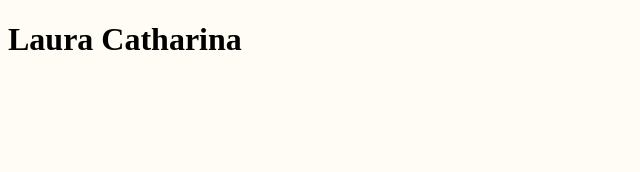
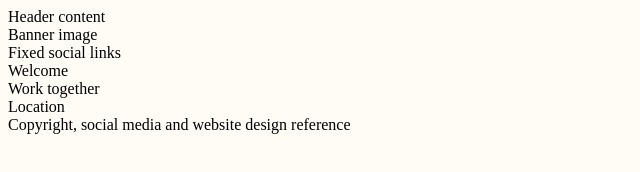
Before and after one commit to Tanjava/LauraCatharina, a plain HTML site: page index.html in a window 1280 px wide. Shown: the whole page, without its empty margins (0-640 px from the left). Drawn offline with Linux system fonts and the light colour scheme.

Commit message:
Add core structure for home page

```diff
--- a/index.html
+++ b/index.html
@@ -6,14 +6,43 @@
     <meta http-equiv="X-UA-Compatible" content="IE=edge">
     <meta name="viewport" content="width=device-width, initial-scale=1.0">
     <meta name="description" content="Laura Catharina - astroogy, spirituality & selfcare">
-    <meta name="keywords" content="astrology, spirituality, selfcare, feminine, wellness, zen, healing, personal blog, birth chart">
+    <meta name="keywords"
+        content="astrology, spirituality, selfcare, feminine, wellness, zen, healing, personal blog, birth chart">
     <meta name="author" content="Tanja Pustjens">
 
     <link rel="stylesheet" href="assets/css/style.css">
 
     <title>Laura Catharina - Astrology, Spirituality & Selfcare</title>
 </head>
+
 <body>
-    <h1>Laura Catharina</h1>
+    <header>
+        Header content
+    </header>
+
+    <section>
+        Banner image
+    </section>
+
+    <section>
+        Fixed social links
+    </section>
+
+    <section>
+        Welcome
+    </section>
+
+    <section>
+        Work together
+    </section>
+
+    <section>
+        Location
+    </section>
+
+    <footer>
+        Copyright, social media and website design reference
+    </footer>
 </body>
+
 </html>
```
